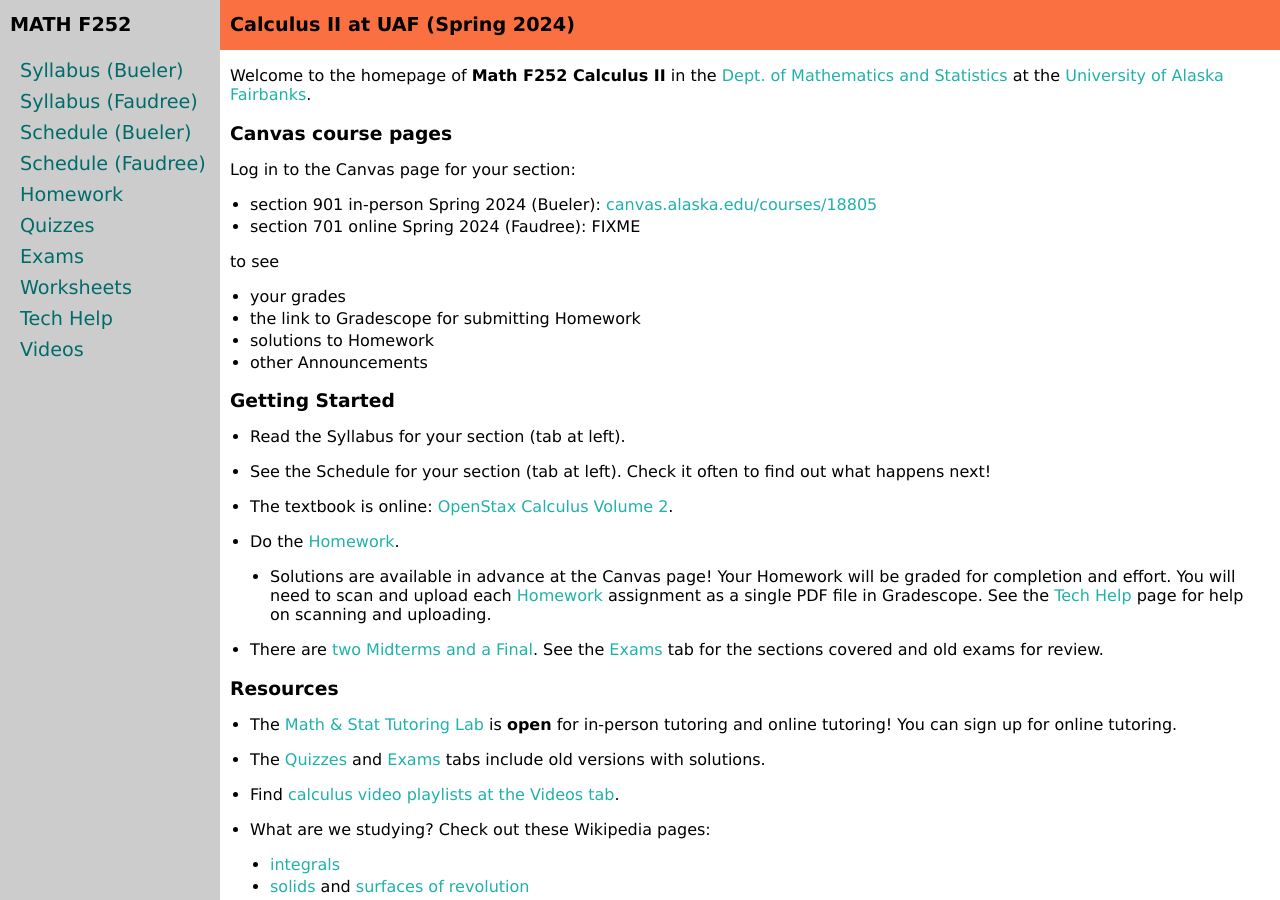
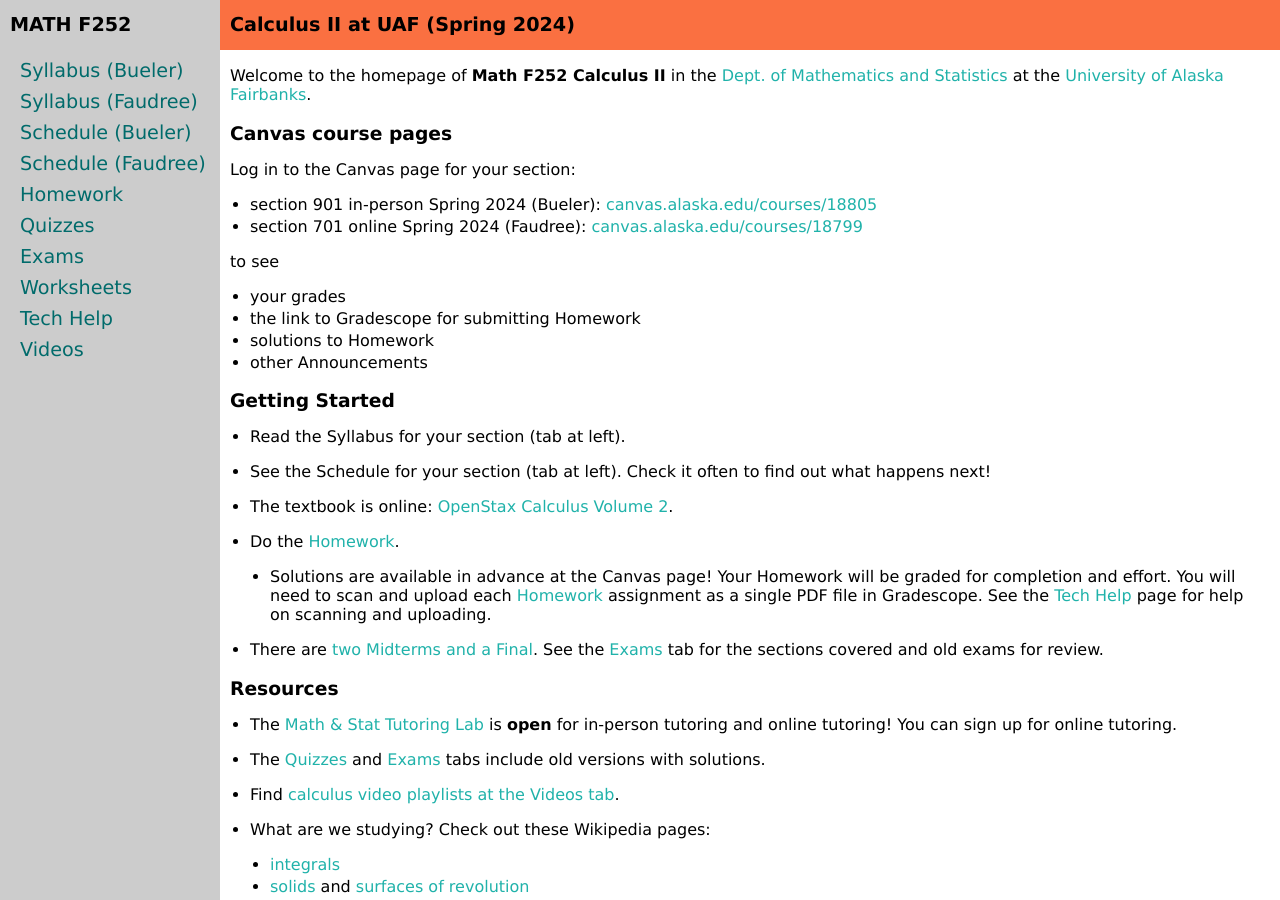
Before and after one commit to uaf-math/calc2, a Jekyll site: the page built from index.md, in a window 1280 px wide and 900 px high. Built offline with Jekyll 4.4.1, drawn with Linux system fonts in a browser that asks for light colours.

Commit message:
link Jill canvas page

```diff
--- a/index.md
+++ b/index.md
@@ -10,7 +10,7 @@ Welcome to the homepage of **Math F252 Calculus II** in the [Dept. of Mathematic
 Log in to the Canvas page for your section:
 
   * section 901 in-person Spring 2024 (Bueler): [canvas.alaska.edu/courses/18805](https://canvas.alaska.edu/courses/18805)
-  * section 701 online Spring 2024 (Faudree): FIXME
+  * section 701 online Spring 2024 (Faudree): [canvas.alaska.edu/courses/18799](https://canvas.alaska.edu/courses/18799)
 
 to see
 
```
